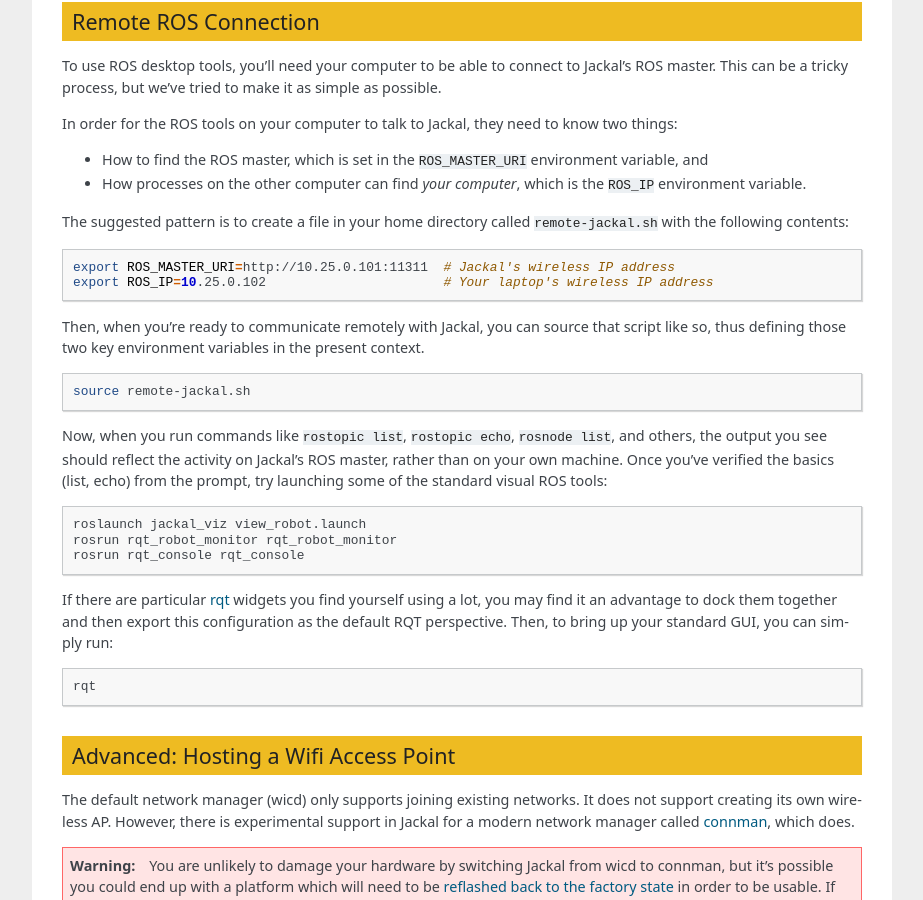
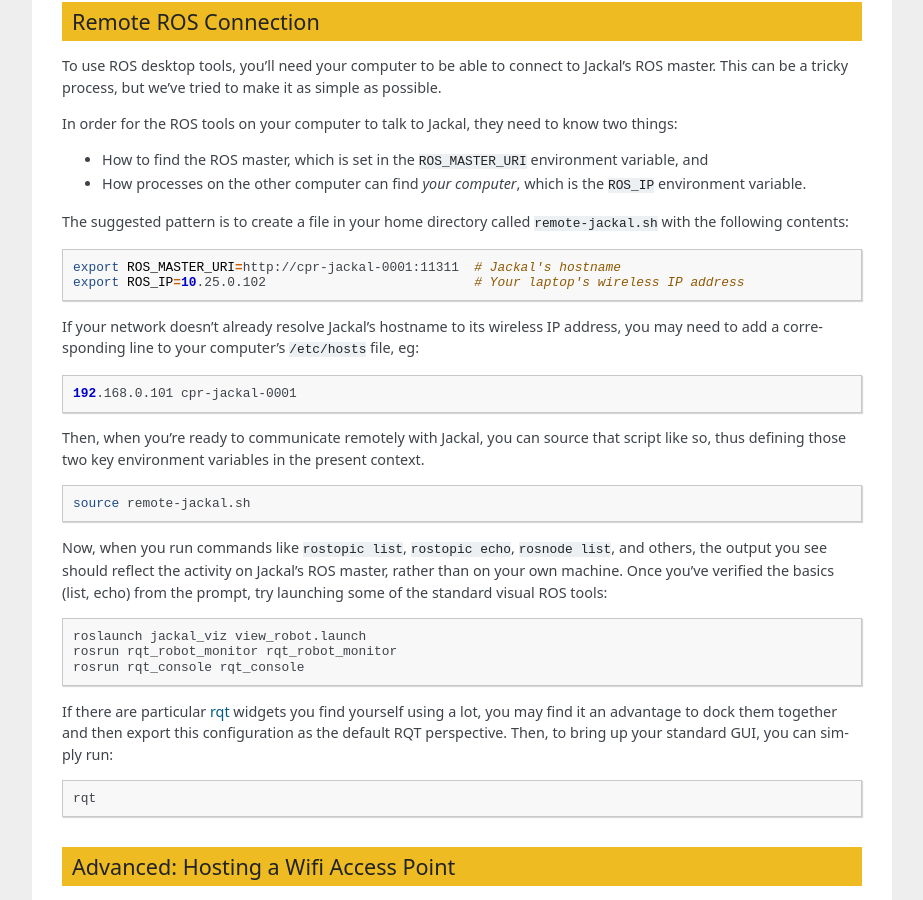
Before and after one commit to jackal/jackal, a Sphinx documentation site: the page built from jackal_tutorials/doc/network.rst, in a window 1280 px wide and 900 px high, scrolled down 870 px. Shown: the whole window, without its empty margins (198-1121 px from the left). Built offline with Sphinx 7.4.7, drawn with Linux system fonts in a browser that asks for light colours; some web fonts are replaced; the version number could not be read and is left out.

Commit message:
Add hosts file instructions.

```diff
--- a/jackal_tutorials/doc/network.rst
+++ b/jackal_tutorials/doc/network.rst
@@ -67,8 +67,15 @@
 
 .. code-block:: bash
 
-    export ROS_MASTER_URI=http://10.25.0.101:11311  # Jackal's wireless IP address
-    export ROS_IP=10.25.0.102                       # Your laptop's wireless IP address
+    export ROS_MASTER_URI=http://cpr-jackal-0001:11311  # Jackal's hostname
+    export ROS_IP=10.25.0.102                           # Your laptop's wireless IP address
+
+If your network doesn't already resolve Jackal's hostname to its wireless IP address, you may need to add
+a corresponding line to your computer's ``/etc/hosts`` file, eg:
+
+.. code-block:: bash
+
+    192.168.0.101 cpr-jackal-0001
 
 Then, when you're ready to communicate remotely with Jackal, you can source that script like so, thus defining
 those two key environment variables in the present context.
```
